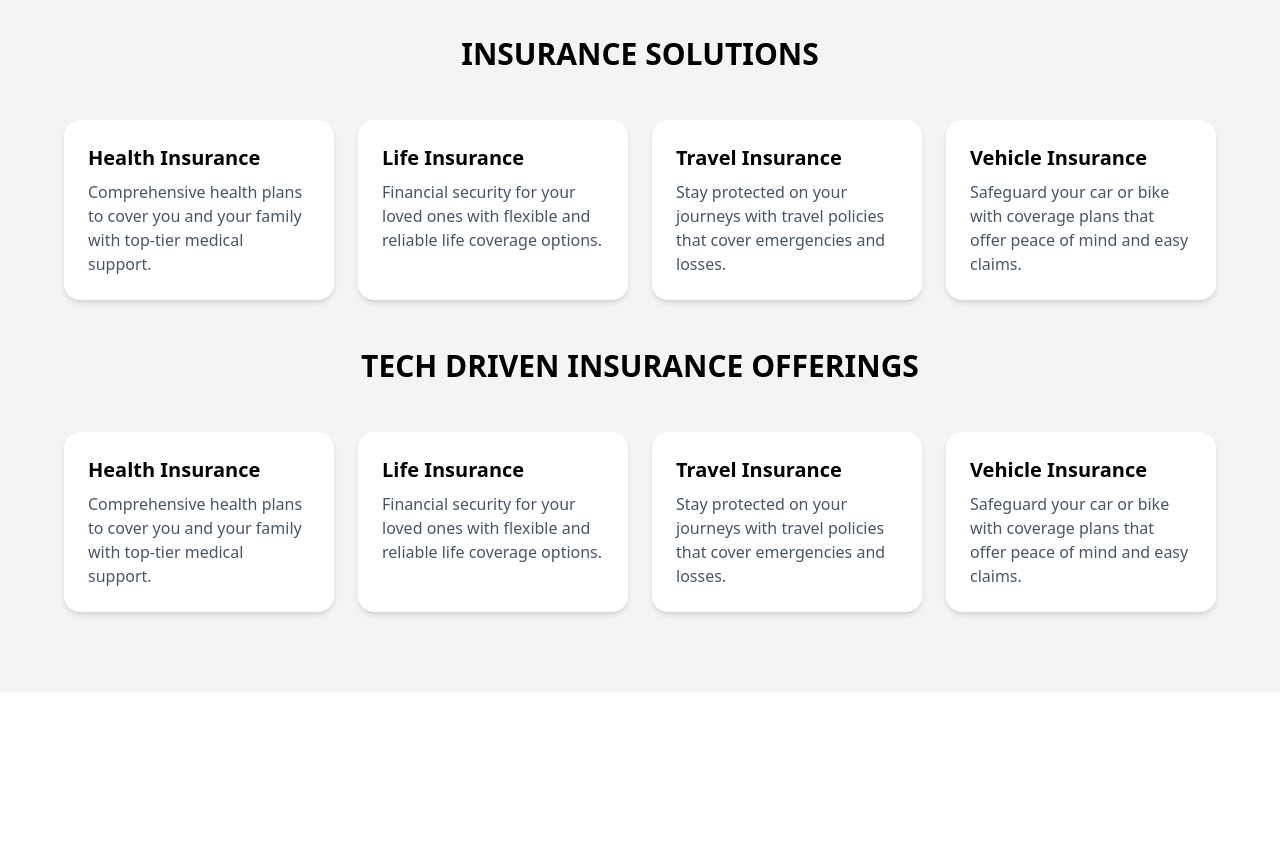
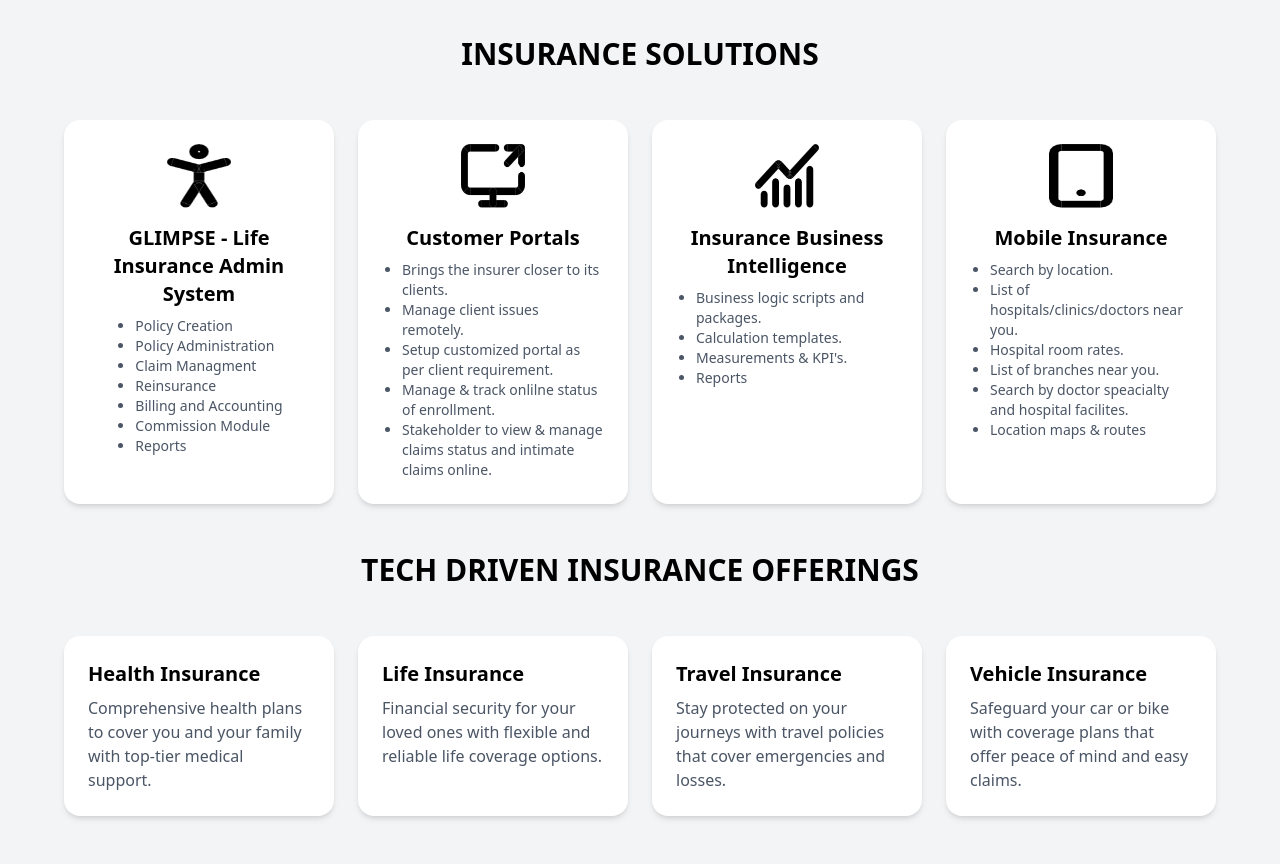
Before and after one commit to varun77x/Static_website_IT, a React (Vite) app in the folder frontend/: page / in a window 1280 px wide. Shown: the part 1860-2724 px from the top of the page. Built offline with nearby package versions, Linux system fonts and the light colour scheme.

Commit message:
filling out info

```diff
--- a/frontend/src/Components/About.jsx
+++ b/frontend/src/Components/About.jsx
@@ -1,7 +1,7 @@
 export default function About(){
     return(
         <div>
-        <section id="about" className="scroll-mt-14 py-4 bg-gray-100 text-center flex flex-col justify-center items-center">
+        <section id="about" className=" py-4 bg-gray-100 text-center flex flex-col justify-center items-center">
         <h2 className="text-7xl font-semibold mb-4">ABOUT US</h2>
         <p className="text-lg max-w-4xl mx-auto">
           Xangars is a global IT solutions provider with its cutting-edge solutions and services that provide support and impetus to emerging & established businesses in the areas of IT consulting, product engineering, custom software development, application integration and maintenance.
--- a/frontend/src/Components/Careers.jsx
+++ b/frontend/src/Components/Careers.jsx
@@ -1,7 +1,7 @@
 export default function Careers() {
     return(
         <>
-         <section id="careers" className="scroll-mt-14 w-full py-4 px-6 bg-gray-100 flex flex-col items-center">
+         <section id="careers" className=" w-full py-4 px-6 bg-gray-100 flex flex-col items-center">
         <h2 className="text-7xl font-semibold mb-10 text-center">Careers</h2>
 
         <p className="text-lg max-w-4xl mx-auto">
--- a/frontend/src/Components/Contact.jsx
+++ b/frontend/src/Components/Contact.jsx
@@ -1,7 +1,7 @@
 export default function Contact(){
     return (
         <>
-        <section id="contact" className="scroll-mt-16 px-6 py-20 bg-gray-100">
+        <section id="contact" className="px-6 py-20 bg-gray-100">
   <h2 className="text-3xl font-semibold mb-10 text-center">Contact Us</h2>
 
   <div className="grid grid-cols-1 md:grid-cols-2 gap-8 max-w-6xl mx-auto">
--- a/frontend/src/Components/Offerings.jsx
+++ b/frontend/src/Components/Offerings.jsx
@@ -1,7 +1,11 @@
-export default function Offerings(){
+import IS1 from '../assets/IS1.png';
+import IS2 from '../assets/IS2.png';
+import IS3 from '../assets/IS3.png';
+import IS4 from '../assets/IS4.png';
+export default function Offerings() {
     return (
         <>
-        <section id="offerings" className="scroll-mt-14 w-full bg-white flex flex-col justify-center items-center px-6 py-4">
+            <section id="offerings" className=" w-full bg-white flex flex-col justify-center items-center px-6 py-4">
                 <h2 className="text-7xl font-semibold mb-10 text-center w-full">OFFERINGS</h2>
 
                 <div className="flex flex-col space-y-6 w-full max-w-5xl">
@@ -24,42 +28,66 @@
             </section>
 
             {/* Insurance Solutions Section */}
-      <section id="insurance" className="w-full  bg-gray-100 py-20 px-6 flex flex-col items-center">
+            <section id="insurance" className="w-full bg-gray-100 py-20 px-6 flex flex-col items-center">
                 <h2 className="text-3xl font-semibold mb-12 text-center">INSURANCE SOLUTIONS</h2>
 
                 <div className="grid grid-cols-1 sm:grid-cols-2 lg:grid-cols-4 gap-6 w-full max-w-6xl">
                     {/* Card 1 */}
-          <div className="bg-white p-6 rounded-2xl shadow-md ">
-            <h3 className="text-xl font-semibold mb-2">Health Insurance</h3>
-            <p className="text-gray-600">
-              Comprehensive health plans to cover you and your family with top-tier medical support.
-            </p>
+                    <div className="bg-white p-6 rounded-2xl shadow-md hover:bg-blue-50 transition-colors duration-300 flex flex-col items-center text-center">
+                        <img src={IS1} alt="Health Icon" className="w-16 h-16 mb-4" />
+                        <h3 className="text-xl font-semibold mb-2">GLIMPSE - Life Insurance Admin System</h3>
+                        <ul className="text-gray-600 text-sm list-disc list-outside text-left pl-5">
+                            <li>Policy Creation</li>
+                            <li>Policy Administration</li>
+                            <li>Claim Managment</li>
+                            <li>Reinsurance</li>
+                            <li>Billing and Accounting</li>
+                            <li>Commission Module</li>
+                            <li>Reports</li>
+                        </ul>
                     </div>
 
                     {/* Card 2 */}
-          <div className="bg-white p-6 rounded-2xl shadow-md h-full">
-            <h3 className="text-xl font-semibold mb-2">Life Insurance</h3>
-            <p className="text-gray-600">
-              Financial security for your loved ones with flexible and reliable life coverage options.
-            </p>
+                    <div className="bg-white p-6 rounded-2xl shadow-md hover:bg-blue-50 transition-colors duration-300 flex flex-col items-center text-center">
+                        <img src={IS2} alt="Life Icon" className="w-16 h-16 mb-4" />
+                        <h3 className="text-xl font-semibold mb-2">Customer Portals</h3>
+                        <ul className="text-gray-600 text-sm list-disc list-outside text-left pl-5">
+                            <li>Brings the insurer closer to its clients.</li>
+                            <li>Manage client issues remotely.</li>
+                            <li>Setup customized portal as per client requirement.</li>
+                            <li>Manage & track onlilne status of enrollment.</li>
+                            <li>Stakeholder to view & manage claims status and intimate claims online.</li>
+                        </ul>
                     </div>
 
                     {/* Card 3 */}
-          <div className="bg-white p-6 rounded-2xl shadow-md h-full">
-            <h3 className="text-xl font-semibold mb-2">Travel Insurance</h3>
-            <p className="text-gray-600">
-              Stay protected on your journeys with travel policies that cover emergencies and losses.
-            </p>
+                    <div className="bg-white p-6 rounded-2xl shadow-md hover:bg-blue-50 transition-colors duration-300 flex flex-col items-center text-center">
+                        <img src={IS3} alt="Travel Icon" className="w-16 h-16 mb-4" />
+                        <h3 className="text-xl font-semibold mb-2">Insurance Business Intelligence</h3>
+                        <ul className="text-gray-600 text-sm list-disc list-outside text-left pl-5">
+                            <li>Business logic scripts and packages.</li>
+                            <li>Calculation templates.</li>
+                            <li>Measurements & KPI's.</li>
+                            <li>Reports</li>
+                        </ul>
                     </div>
 
                     {/* Card 4 */}
-          <div className="bg-white p-6 rounded-2xl shadow-md h-full">
-            <h3 className="text-xl font-semibold mb-2">Vehicle Insurance</h3>
-            <p className="text-gray-600">
-              Safeguard your car or bike with coverage plans that offer peace of mind and easy claims.
-            </p>
+                    <div className="bg-white p-6 rounded-2xl shadow-md hover:bg-blue-50 transition-colors duration-300 flex flex-col items-center text-center">
+                        <img src={IS4} alt="Vehicle Icon" className="w-16 h-16 mb-4" />
+                        <h3 className="text-xl font-semibold mb-2">Mobile Insurance</h3>
+                        <ul className="text-gray-600 text-sm list-disc list-outside text-left pl-5">
+                            <li>Search by location.</li>
+                            <li>List of hospitals/clinics/doctors near you.</li>
+                            <li>Hospital room rates.</li>
+                            <li>List of branches near you.</li>
+                            <li>Search by doctor speacialty and hospital facilites.</li>
+                            <li>Location maps & routes</li>
+                        </ul>
                     </div>
                 </div>
+
+
                 <br />
                 <br />
                 <h2 className="text-3xl font-semibold mb-12 text-center">TECH DRIVEN INSURANCE OFFERINGS</h2>
```
Lines whose indentation alone changed are shown as unchanged.
